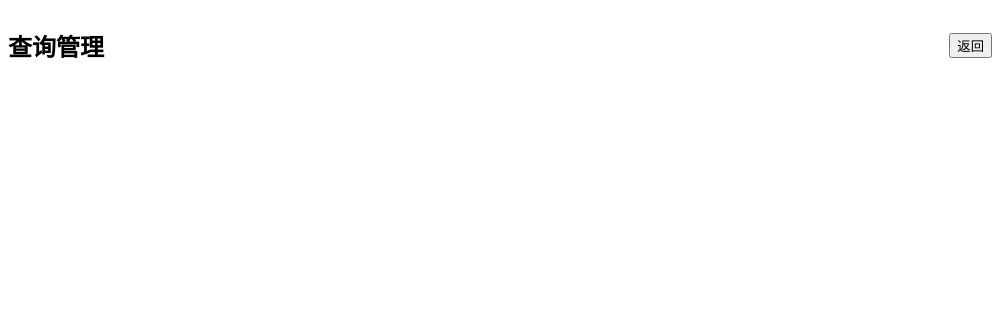
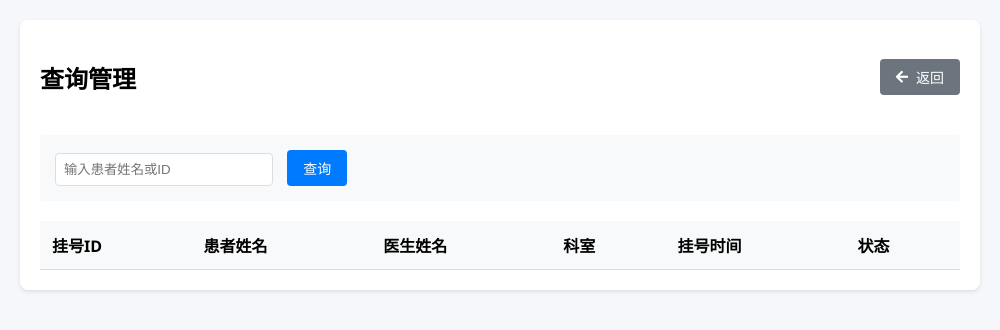
Before and after one commit to 25825825986/hospital-registration, an Electron app: page renderer/query.html in a window 1000 px wide. Drawn offline with Linux system fonts and the light colour scheme; no server answers.

Commit message:
项目结构优化，删除冗余文件

```diff
--- a/renderer/query.html
+++ b/renderer/query.html
@@ -1,3 +1,101 @@
+<!DOCTYPE html>
+<html>
+<head>
+  <meta charset="UTF-8">
+  <title>查询管理</title>
+  <link rel="stylesheet" href="https://cdnjs.cloudflare.com/ajax/libs/font-awesome/5.15.4/css/all.min.css">
+  <style>
+    body {
+      font-family: 'Segoe UI', Tahoma, Geneva, Verdana, sans-serif;
+      margin: 20px;
+      background: #f5f7fa;
+    }
+
+    .container {
+      max-width: 1200px;
+      margin: 0 auto;
+      padding: 20px;
+      background: white;
+      border-radius: 8px;
+      box-shadow: 0 2px 4px rgba(0, 0, 0, 0.1);
+    }
+
+    .search-section {
+      margin-bottom: 20px;
+      padding: 15px;
+      background: #f8f9fa;
+      border-radius: 4px;
+    }
+
+    .search-section input {
+      padding: 8px;
+      border: 1px solid #ddd;
+      border-radius: 4px;
+      margin-right: 10px;
+      width: 200px;
+    }
+
+    .btn {
+      padding: 8px 16px;
+      border: none;
+      border-radius: 4px;
+      cursor: pointer;
+      font-size: 14px;
+      transition: background-color 0.3s;
+    }
+
+    .btn-primary {
+      background-color: #007bff;
+      color: white;
+    }
+
+    .btn-primary:hover {
+      background-color: #0056b3;
+    }
+
+    .btn-secondary {
+      background-color: #6c757d;
+      color: white;
+      padding: 8px 16px;
+      border: none;
+      border-radius: 4px;
+      cursor: pointer;
+      display: flex;
+      align-items: center;
+      gap: 8px;
+    }
+
+    .btn-secondary:hover {
+      background-color: #5a6268;
+    }
+
+    .btn-secondary i {
+      font-size: 14px;
+    }
+
+    table {
+      width: 100%;
+      border-collapse: collapse;
+      margin-top: 20px;
+    }
+
+    th, td {
+      padding: 12px;
+      text-align: left;
+      border-bottom: 1px solid #ddd;
+    }
+
+    th {
+      background-color: #f8f9fa;
+      font-weight: 600;
+    }
+
+    tr:hover {
+      background-color: #f5f5f5;
+    }
+  </style>
+</head>
+<body>
   <div class="container">
     <div style="display: flex; justify-content: space-between; align-items: center; margin-bottom: 20px;">
       <h2>查询管理</h2>
@@ -5,4 +103,83 @@
         <i class="fas fa-arrow-left"></i> 返回
       </button>
     </div>
+
+    <div class="search-section">
+      <input type="text" id="searchInput" placeholder="输入患者姓名或ID">
+      <button class="btn btn-primary" onclick="searchRegistrations()">查询</button>
     </div>
+
+    <table id="registrationTable">
+      <thead>
+        <tr>
+          <th>挂号ID</th>
+          <th>患者姓名</th>
+          <th>医生姓名</th>
+          <th>科室</th>
+          <th>挂号时间</th>
+          <th>状态</th>
+        </tr>
+      </thead>
+      <tbody>
+        <!-- 挂号记录动态生成 -->
+      </tbody>
+    </table>
+  </div>
+
+  <script>
+    // 页面加载完成后执行
+    document.addEventListener('DOMContentLoaded', () => {
+      loadRegistrations();
+    });
+
+    // 加载挂号记录
+    async function loadRegistrations() {
+      try {
+        const registrations = await window.electronAPI.getRegistrations();
+        renderRegistrationsTable(registrations);
+      } catch (error) {
+        console.error('加载挂号记录失败:', error);
+        alert('加载挂号记录失败，请重试');
+      }
+    }
+
+    // 搜索挂号记录
+    async function searchRegistrations() {
+      try {
+        const searchText = document.getElementById('searchInput').value.trim();
+        const registrations = await window.electronAPI.searchRegistrations(searchText);
+        renderRegistrationsTable(registrations);
+      } catch (error) {
+        console.error('搜索挂号记录失败:', error);
+        alert('搜索失败，请重试');
+      }
+    }
+
+    // 渲染挂号记录表格
+    function renderRegistrationsTable(registrations) {
+      const tbody = document.querySelector('#registrationTable tbody');
+      tbody.innerHTML = '';
+
+      if (!registrations || registrations.length === 0) {
+        const tr = document.createElement('tr');
+        tr.innerHTML = '<td colspan="6" style="text-align: center;">暂无挂号记录</td>';
+        tbody.appendChild(tr);
+        return;
+      }
+
+      registrations.forEach(reg => {
+        const tr = document.createElement('tr');
+        tr.innerHTML = `
+          <td>${reg.registrationId}</td>
+          <td>${reg.patient ? reg.patient.name : '未知'}</td>
+          <td>${reg.doctor ? reg.doctor.name : '未知'}</td>
+          <td>${reg.doctor && reg.doctor.department ? reg.doctor.department.name : '未知'}</td>
+          <td>${new Date(reg.registrationTime).toLocaleString()}</td>
+          <td>${reg.status}</td>
+        `;
+        tbody.appendChild(tr);
+      });
+    }
+  </script>
+</body>
+</html>
```
Also changed, not shown: renderer/Registration.html (deleted, +0 -8 lines), database/models/Admin.js (deleted), database/models/Department.js (deleted), database/models/Doctor.js (deleted), database/models/Patient.js (deleted), database/models/Registration.js (deleted), 1 other file. Lines whose indentation alone changed are shown as unchanged.
